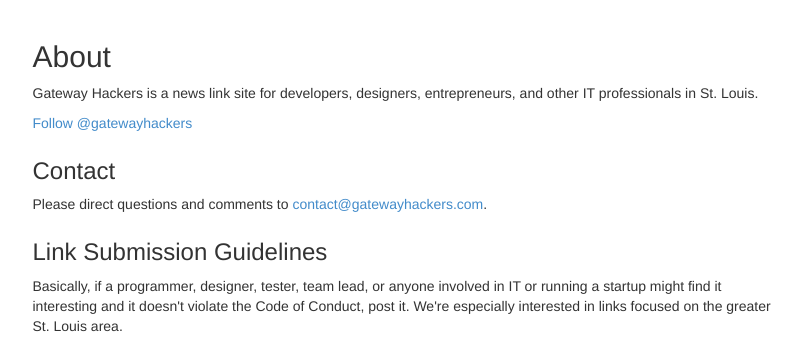
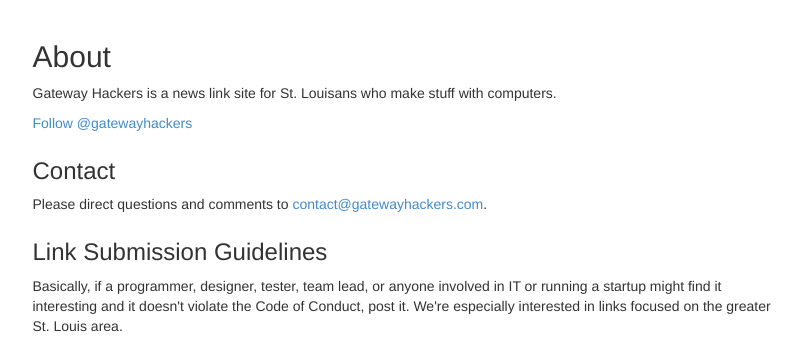
Before and after one commit to inchingforward/gh, a Django app: page /about/ in a window 1280 px wide. Shown: the part 50-410 px from the top of the page, without its empty margins (245-1047 px from the left). Run offline with Django 3.2, Linux system fonts and the light colour scheme; parts of the project's set-up code (start-up, migrations or seed data) failed here and were passed over; some libraries are stand-ins or nearby versions.

Commit message:
Copy tweak.

```diff
--- a/gh/templates/about.html
+++ b/gh/templates/about.html
@@ -69,7 +69,7 @@
       <div id="about">
           <h2>About</h2>
 
-          <p>Gateway Hackers is a news link site for developers, designers, entrepreneurs, and other IT professionals in St. Louis.</p>
+          <p>Gateway Hackers is a news link site for St. Louisans who make stuff with computers.</p>
           <p><a href="https://twitter.com/gatewayhackers" class="twitter-follow-button" data-show-count="false" data-size="large">Follow @gatewayhackers</a>
             <script>!function(d,s,id){var js,fjs=d.getElementsByTagName(s)[0],p=/^http:/.test(d.location)?'http':'https';if(!d.getElementById(id)){js=d.createElement(s);js.id=id;js.src=p+'://platform.twitter.com/widgets.js';fjs.parentNode.insertBefore(js,fjs);}}(document, 'script', 'twitter-wjs');</script></p>
 
```
